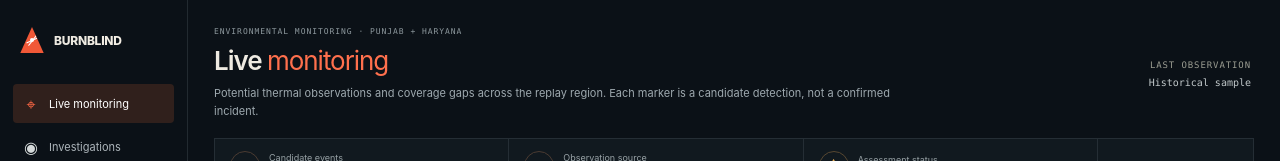
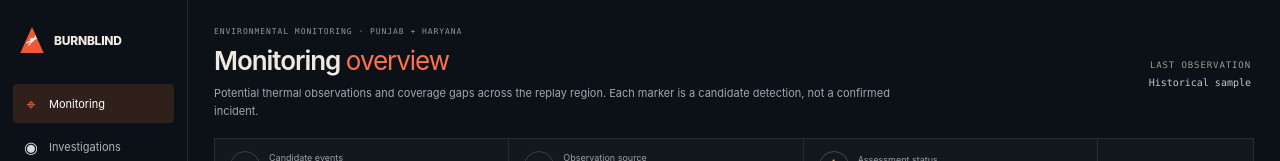
Before and after one commit to Vishwaksen0124/burnblind, a React (Vite) app in the folder frontend/: page / in a window 1280 px wide. Shown: the top 161 px of the page. Built offline with nearby package versions, Linux system fonts and the light colour scheme; no server answers.

Commit message:
Keep replay dashboard labeling accurate

```diff
--- a/frontend/src/components/Dashboard.jsx
+++ b/frontend/src/components/Dashboard.jsx
@@ -46,7 +46,7 @@ export default function Dashboard() {
   }
 
   return <>
-    <PageHeading eyebrow="ENVIRONMENTAL MONITORING · PUNJAB + HARYANA" title={<>Live <em>monitoring</em></>} aside={<div className="data-window"><span>LAST OBSERVATION</span><strong>{summary?.last_updated ? formatTimestamp(summary.last_updated) : 'Historical sample'}</strong></div>}>
+    <PageHeading eyebrow="ENVIRONMENTAL MONITORING · PUNJAB + HARYANA" title={<>Monitoring <em>overview</em></>} aside={<div className="data-window"><span>LAST OBSERVATION</span><strong>{summary?.last_updated ? formatTimestamp(summary.last_updated) : 'Historical sample'}</strong></div>}>
       Potential thermal observations and coverage gaps across the replay region. Each marker is a candidate detection, not a confirmed incident.
     </PageHeading>
 
--- a/frontend/src/components/shared.jsx
+++ b/frontend/src/components/shared.jsx
@@ -1,6 +1,6 @@
 export function Header({ page }) {
   const links = [
-    ['monitoring', '#monitoring', 'Live monitoring', '⌖'],
+    ['monitoring', '#monitoring', 'Monitoring', '⌖'],
     ['investigations', '#investigations', 'Investigations', '◉'],
     ['how-it-works', '#how-it-works', 'How it works', '⌁'],
     ['methodology', '#methodology', 'Data & methodology', '▤'],
```
